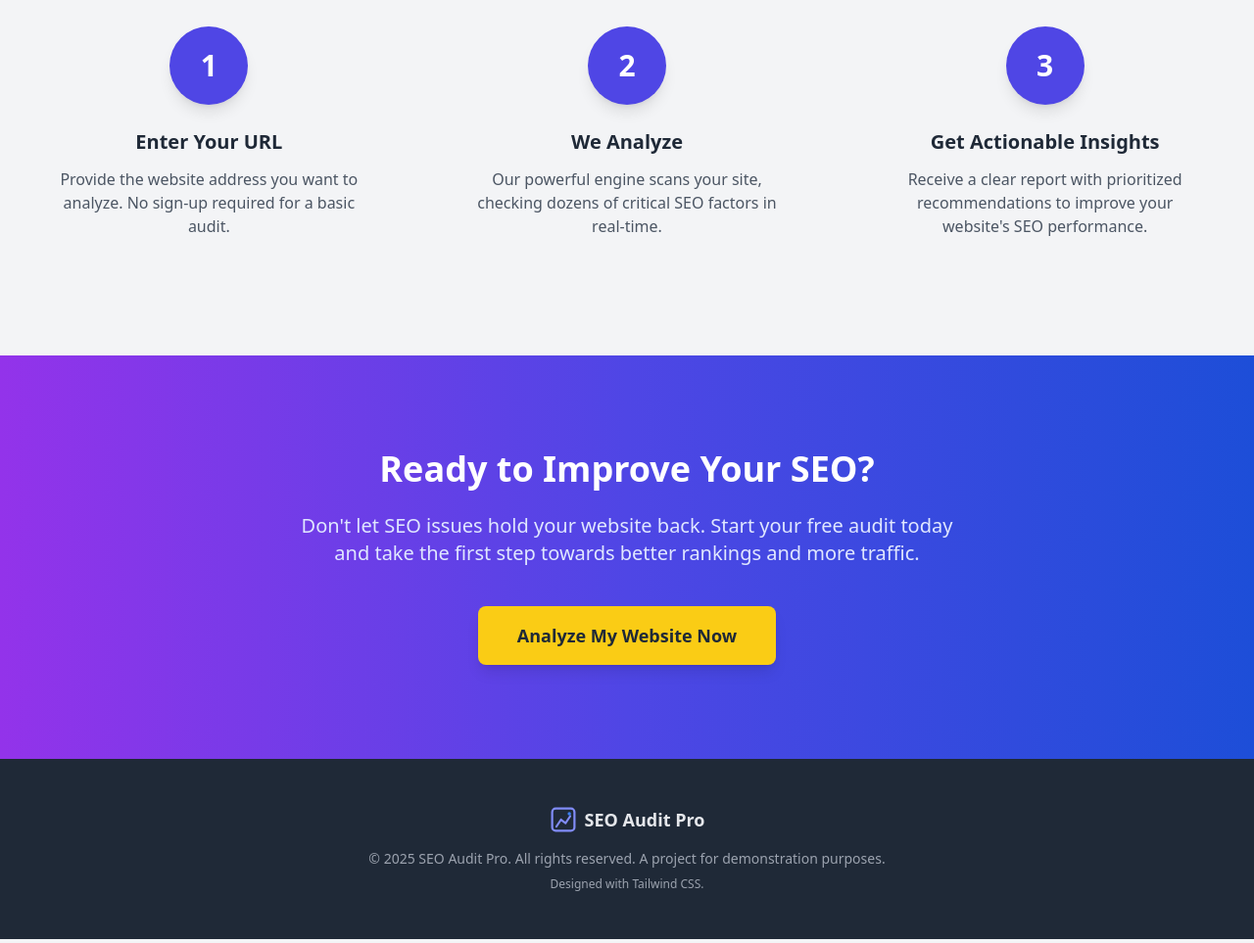
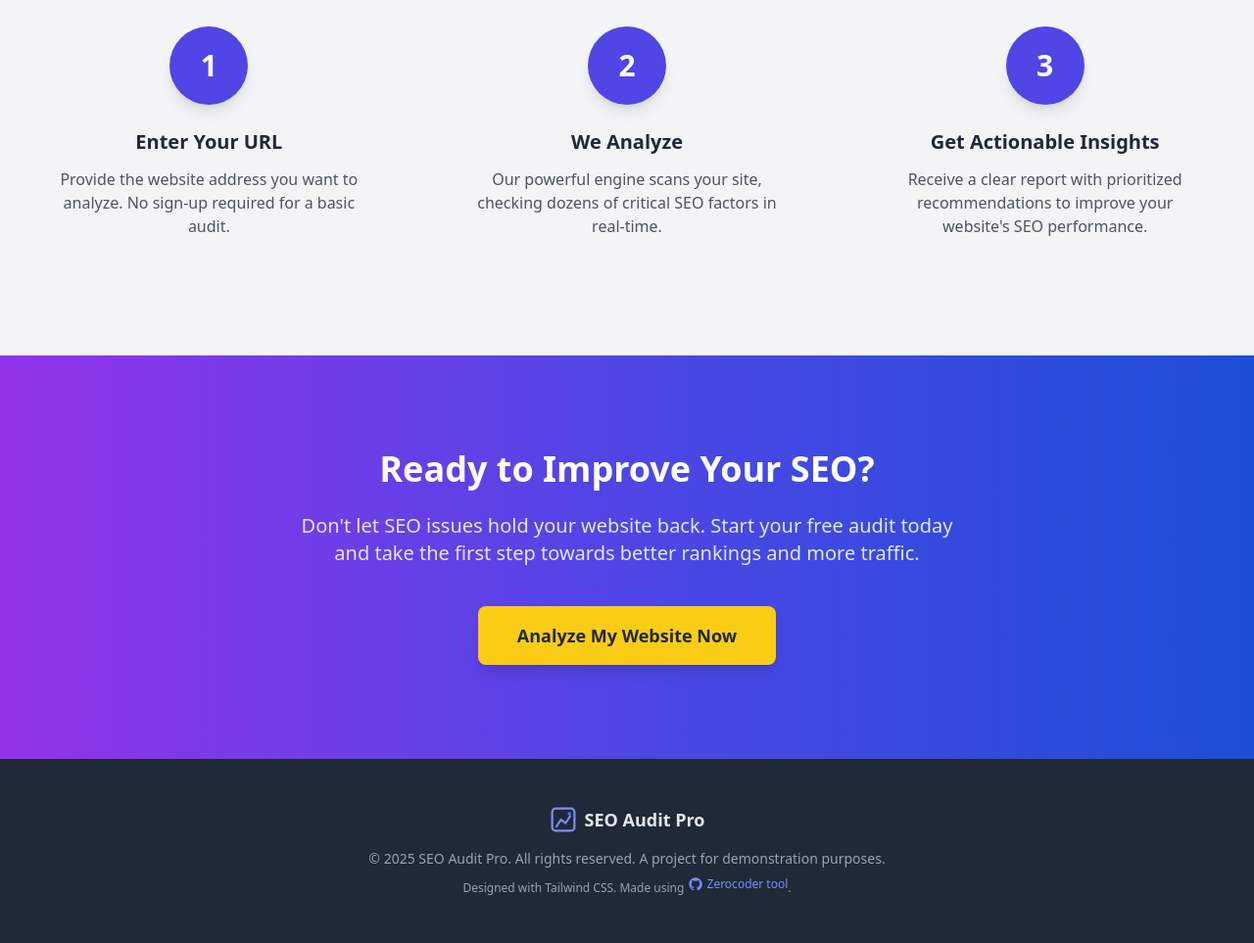
Before and after one commit to biswatma/seoaudit, a plain HTML site: page index.html in a window 1280 px wide. Shown: the part 1341-2304 px from the top of the page at 98% size. Drawn offline with nearby package versions, Linux system fonts and the light colour scheme.

Commit message:
docs: Add demo link to README and Zerocoder attribution to footer

```diff
--- a/index.html
+++ b/index.html
@@ -258,7 +258,14 @@
                 <span class="font-semibold text-lg text-gray-200">SEO Audit Pro</span>
             </div>
             <p class="text-sm">&copy; <span id="currentYear"></span> SEO Audit Pro. All rights reserved. A project for demonstration purposes.</p>
-            <p class="text-xs mt-2">Designed with Tailwind CSS.</p>
+            <p class="text-xs mt-2">Designed with Tailwind CSS. Made using
+                <a href="https://github.com/biswatma/zerocoder/" target="_blank" rel="noopener noreferrer" class="inline-flex items-center text-indigo-400 hover:text-indigo-300">
+                    <svg class="w-4 h-4 mr-1" fill="currentColor" viewBox="0 0 24 24" aria-hidden="true">
+                        <path fill-rule="evenodd" d="M12 2C6.477 2 2 6.484 2 12.017c0 4.425 2.865 8.18 6.839 9.504.5.092.682-.217.682-.483 0-.237-.008-.868-.013-1.703-2.782.605-3.369-1.343-3.369-1.343-.454-1.158-1.11-1.466-1.11-1.466-.908-.62.069-.608.069-.608 1.003.07 1.531 1.032 1.531 1.032.892 1.53 2.341 1.088 2.91.832.092-.647.35-1.088.636-1.338-2.22-.253-4.555-1.113-4.555-4.951 0-1.093.39-1.988 1.029-2.688-.103-.253-.446-1.272.098-2.65 0 0 .84-.27 2.75 1.026A9.564 9.564 0 0112 6.844c.85.004 1.705.115 2.504.337 1.909-1.296 2.747-1.026 2.747-1.026.546 1.378.201 2.397.098 2.65.64.7 1.028 1.595 1.028 2.688 0 3.848-2.338 4.695-4.566 4.943.359.308.678.92.678 1.855 0 1.338-.012 2.419-.012 2.747 0 .268.18.58.688.482A10.001 10.001 0 0022 12.017C22 6.484 17.522 2 12 2Z" clip-rule="evenodd" />
+                    </svg>
+                    Zerocoder tool
+                </a>.
+            </p>
         </div>
     </footer>
 
```
Also changed, not shown: 1 other file.
